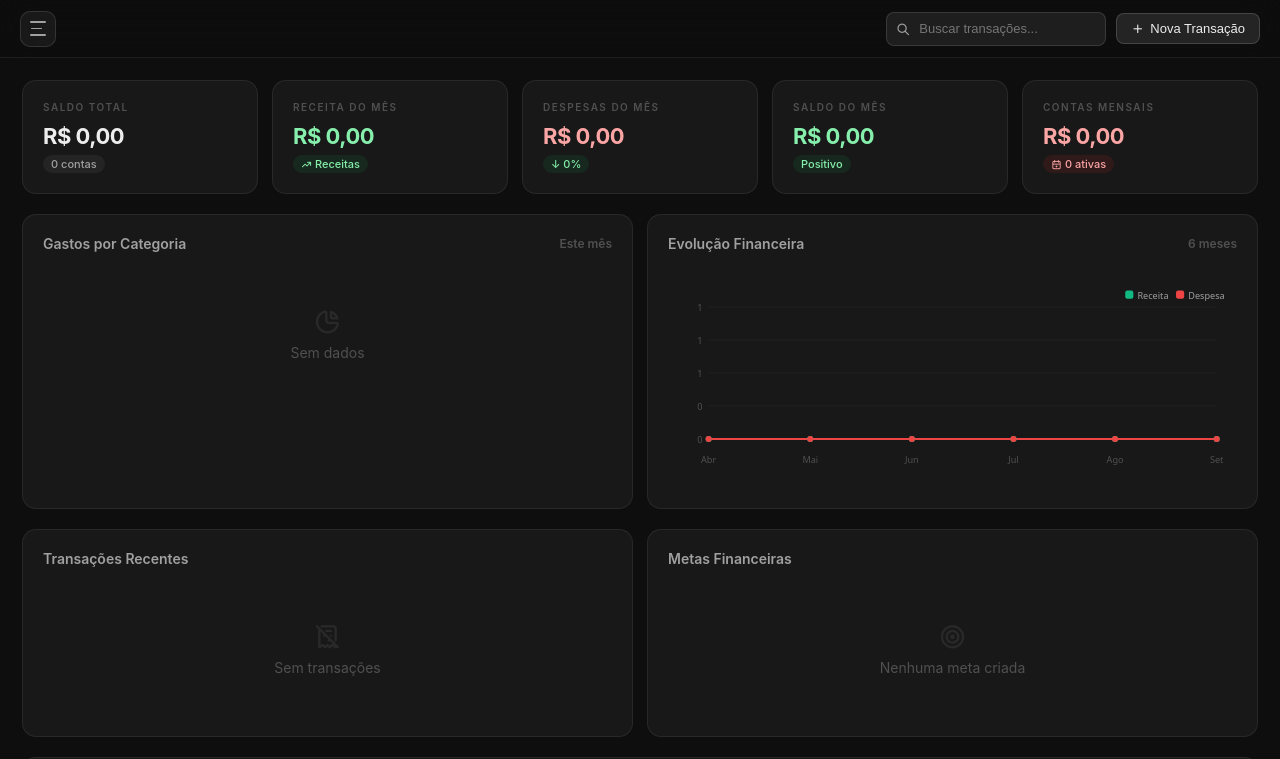
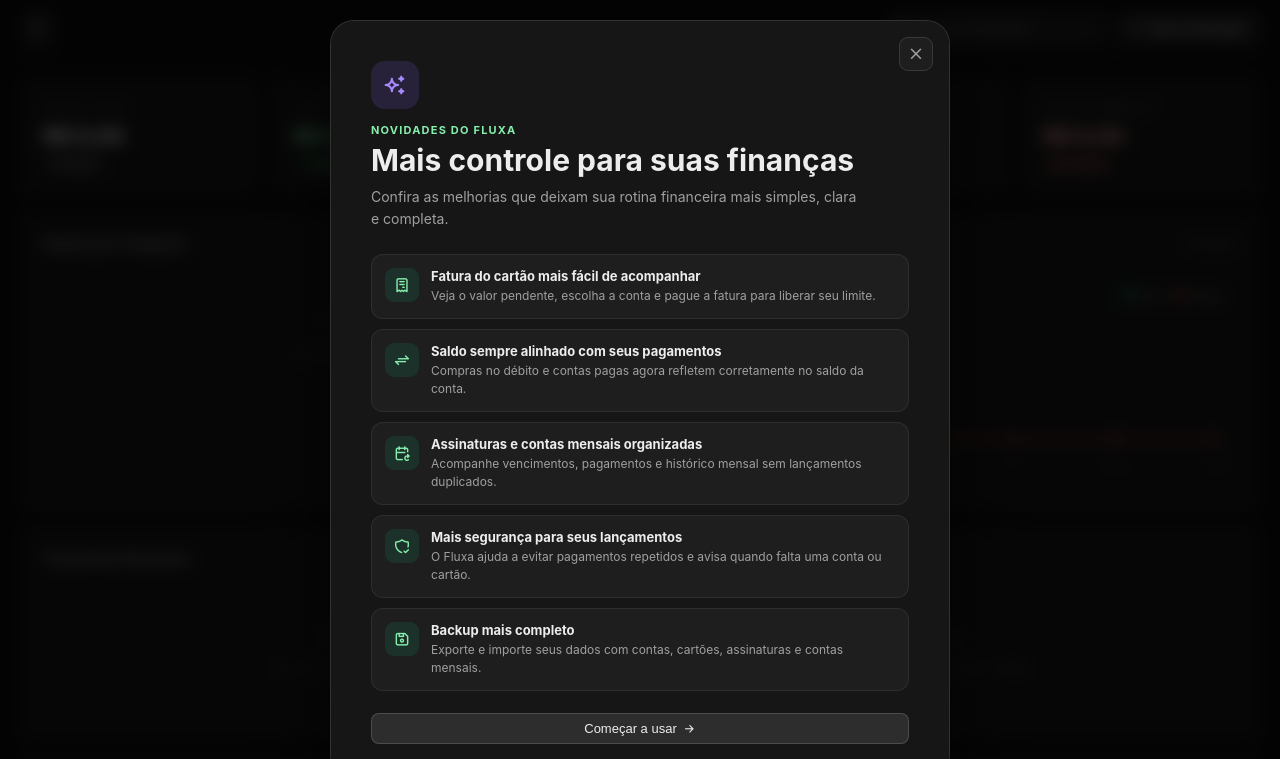
Before and after one commit to miguel-zacharias/Fluxa, a website: page index.html in a window 1280 px wide. Both pictures are taken after a click on the button "Pular e ir direto ao seu app". Shown: the top 759 px of the page. Drawn offline with Linux system fonts and the light colour scheme.

Commit message:
1234567890

```diff
--- a/index.html
+++ b/index.html
@@ -297,6 +297,7 @@
             <div style="display:flex;gap:8px;flex-wrap:wrap">
               <button class="btn btn-ghost" onclick="exportJSON()"><i class="ti ti-download"></i>Backup JSON</button>
               <button class="btn btn-ghost" onclick="triggerImport()"><i class="ti ti-upload"></i>Importar JSON</button>
+              <button class="btn btn-ghost" onclick="showProductUpdates()"><i class="ti ti-sparkles"></i>Ver novidades</button>
               <button class="btn btn-ghost" onclick="restartTour()"><i class="ti ti-player-play"></i>Ver Tutorial</button>
               <button class="btn btn-danger" onclick="clearAllData()"><i class="ti ti-trash"></i>Limpar Tudo</button>
             </div>
@@ -726,5 +727,41 @@
     <button class="welcome-start-btn" onclick="closeTourComplete()">Ir para o Dashboard ✓</button>
   </div>
 </div>
+
+<!-- ═══════════ PRODUCT UPDATES ═══════════ -->
+<div class="updates-overlay" id="product-updates-overlay" role="dialog" aria-modal="true" aria-labelledby="product-updates-title">
+  <div class="updates-modal">
+    <button class="updates-close" onclick="closeProductUpdates()" aria-label="Fechar novidades"><i class="ti ti-x"></i></button>
+    <div class="updates-hero">
+      <span class="updates-icon"><i class="ti ti-sparkles"></i></span>
+      <div class="updates-kicker">Novidades do Fluxa</div>
+      <h2 id="product-updates-title">Mais controle para suas finanças</h2>
+      <p>Confira as melhorias que deixam sua rotina financeira mais simples, clara e completa.</p>
+    </div>
+    <div class="updates-list">
+      <div class="update-item">
+        <span class="update-item-icon"><i class="ti ti-receipt"></i></span>
+        <div><strong>Fatura do cartão mais fácil de acompanhar</strong><p>Veja o valor pendente, escolha a conta e pague a fatura para liberar seu limite.</p></div>
+      </div>
+      <div class="update-item">
+        <span class="update-item-icon"><i class="ti ti-arrows-exchange"></i></span>
+        <div><strong>Saldo sempre alinhado com seus pagamentos</strong><p>Compras no débito e contas pagas agora refletem corretamente no saldo da conta.</p></div>
+      </div>
+      <div class="update-item">
+        <span class="update-item-icon"><i class="ti ti-calendar-repeat"></i></span>
+        <div><strong>Assinaturas e contas mensais organizadas</strong><p>Acompanhe vencimentos, pagamentos e histórico mensal sem lançamentos duplicados.</p></div>
+      </div>
+      <div class="update-item">
+        <span class="update-item-icon"><i class="ti ti-shield-check"></i></span>
+        <div><strong>Mais segurança para seus lançamentos</strong><p>O Fluxa ajuda a evitar pagamentos repetidos e avisa quando falta uma conta ou cartão.</p></div>
+      </div>
+      <div class="update-item">
+        <span class="update-item-icon"><i class="ti ti-device-floppy"></i></span>
+        <div><strong>Backup mais completo</strong><p>Exporte e importe seus dados com contas, cartões, assinaturas e contas mensais.</p></div>
+      </div>
+    </div>
+    <button class="btn btn-primary updates-action" onclick="closeProductUpdates()">Começar a usar <i class="ti ti-arrow-right"></i></button>
+  </div>
+</div>
 </body>
 </html>
--- a/js/app.js
+++ b/js/app.js
@@ -2053,6 +2053,16 @@ var _tourStep=0,_tourUserName='';
 
 function checkFirstVisit(){
   if(!localStorage.getItem('fluxa_tour_done')) setTimeout(showWelcome,700);
+  else if(!localStorage.getItem('fluxa_updates_seen_v2')) setTimeout(showProductUpdates,900);
+}
+function showProductUpdates(){
+  var overlay=document.getElementById('product-updates-overlay');
+  if(overlay) overlay.classList.add('visible');
+}
+function closeProductUpdates(){
+  var overlay=document.getElementById('product-updates-overlay');
+  if(overlay) overlay.classList.remove('visible');
+  localStorage.setItem('fluxa_updates_seen_v2','1');
 }
 function restartTour(){
   localStorage.removeItem('fluxa_tour_done');
@@ -2080,6 +2090,7 @@ function skipWelcome(){
   if(name){state.settings.name=name;save();}
   var o=document.getElementById('welcome-overlay');if(o)o.classList.remove('visible');
   localStorage.setItem('fluxa_tour_done','1');
+  if(!localStorage.getItem('fluxa_updates_seen_v2')) setTimeout(showProductUpdates,350);
 }
 
 function startTour(){
@@ -2188,6 +2199,7 @@ function showTourComplete(){
 function closeTourComplete(){
   document.getElementById('tour-complete-overlay').classList.remove('visible');
   navigate('dashboard');
+  if(!localStorage.getItem('fluxa_updates_seen_v2')) setTimeout(showProductUpdates,350);
 }
 
 var deferredPwaPrompt = null;
@@ -2278,6 +2290,9 @@ function installPwa() {
 document.addEventListener('DOMContentLoaded',function(){
   var inp=document.getElementById('welcome-name-input');
   if(inp)inp.addEventListener('keydown',function(e){if(e.key==='Enter')startWithName();});
+  document.addEventListener('keydown',function(e){
+    if(e.key==='Escape' && document.getElementById('product-updates-overlay')?.classList.contains('visible')) closeProductUpdates();
+  });
   initPwaInstallPrompt();
 });
 
--- a/styles.css
+++ b/styles.css
@@ -438,6 +438,61 @@ svg text { font-family: system-ui; }
 .welcome-skip-link { font-size: 12px; color: var(--text3); cursor: pointer; background: none; border: none; text-decoration: underline; text-underline-offset: 3px; }
 .welcome-skip-link:hover { color: var(--text2); }
 
+/* ── PRODUCT UPDATES ── */
+.updates-overlay {
+  position: fixed; inset: 0; z-index: 4900;
+  display: none; align-items: center; justify-content: center;
+  padding: 20px; background: rgba(0,0,0,0.72);
+  backdrop-filter: blur(8px);
+}
+.updates-overlay.visible { display: flex; }
+.updates-modal {
+  position: relative; width: min(620px, 100%); max-height: min(760px, calc(100vh - 40px));
+  overflow-y: auto; padding: clamp(24px, 4vw, 40px);
+  border: 1px solid var(--border2); border-radius: 24px;
+  background: var(--modal-bg); box-shadow: 0 32px 90px rgba(0,0,0,0.55);
+}
+.updates-close {
+  position: absolute; top: 16px; right: 16px; width: 34px; height: 34px;
+  display: grid; place-items: center; border: 1px solid var(--border2);
+  border-radius: 9px; background: var(--input-bg); color: var(--text2);
+  cursor: pointer; font-size: 18px;
+}
+.updates-close:hover { color: var(--text); background: var(--hover-bg); }
+.updates-hero { padding-right: 42px; margin-bottom: 24px; }
+.updates-icon {
+  display: grid; place-items: center; width: 48px; height: 48px; margin-bottom: 14px;
+  border-radius: 14px; background: rgba(139,92,246,0.16); color: #a78bfa; font-size: 25px;
+}
+.updates-kicker {
+  margin-bottom: 6px; color: var(--green2); font-size: 11px; font-weight: 700;
+  letter-spacing: 1.2px; text-transform: uppercase;
+}
+.updates-hero h2 { margin: 0 0 8px; color: var(--text); font-size: clamp(22px, 4vw, 30px); line-height: 1.15; }
+.updates-hero p { margin: 0; color: var(--text2); font-size: 14px; line-height: 1.6; }
+.updates-list { display: grid; gap: 10px; }
+.update-item {
+  display: flex; gap: 12px; align-items: flex-start; padding: 13px;
+  border: 1px solid var(--border); border-radius: 12px; background: var(--input-bg);
+}
+.update-item-icon {
+  display: grid; place-items: center; flex: 0 0 34px; width: 34px; height: 34px;
+  border-radius: 9px; background: rgba(16,185,129,0.12); color: var(--green2); font-size: 17px;
+}
+.update-item strong { display: block; margin-bottom: 3px; color: var(--text); font-size: 13px; }
+.update-item p { margin: 0; color: var(--text2); font-size: 12px; line-height: 1.5; }
+.updates-action { width: 100%; justify-content: center; margin-top: 22px; }
+
+@media (max-width: 640px) {
+  .updates-overlay { align-items: flex-end; padding: 0; }
+  .updates-modal {
+    width: 100%; max-height: 92vh; padding: 24px 16px calc(24px + env(safe-area-inset-bottom, 0px));
+    border-radius: 22px 22px 0 0;
+  }
+  .updates-hero { margin-bottom: 18px; }
+  .update-item { padding: 11px; }
+}
+
 .pwa-banner {
   position: fixed;
   left: 16px;
```
